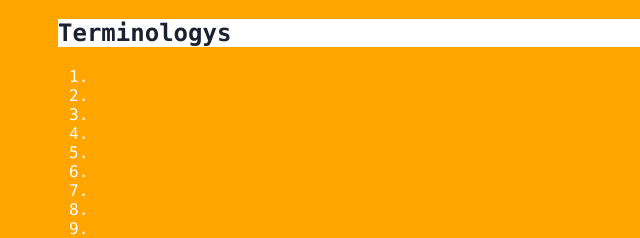
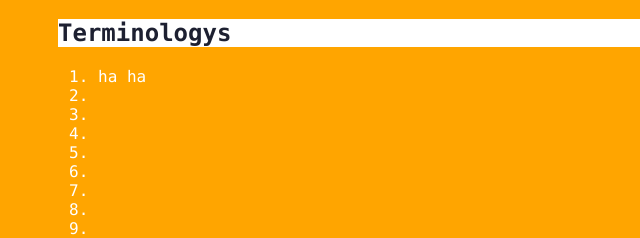
Before and after one commit to dennisyuo/git-study, a plain HTML site: page index.html in a window 1280 px wide. Both pictures are taken after a click on the element "Terminologys". Shown: the part 226-464 px from the top of the page, 0-640 px from the left. Drawn offline with Linux system fonts and the light colour scheme.

Commit message:
modify index.html

```diff
--- a/index.html
+++ b/index.html
@@ -14,7 +14,7 @@
         <div class="accordion"><h1>Terminologys</h1></div>
             <div class="panel">
                 <ol>
-                    <li></li>
+                    <li>ha ha</li>
                     <li></li>
                     <li></li>
                     <li></li>
```
